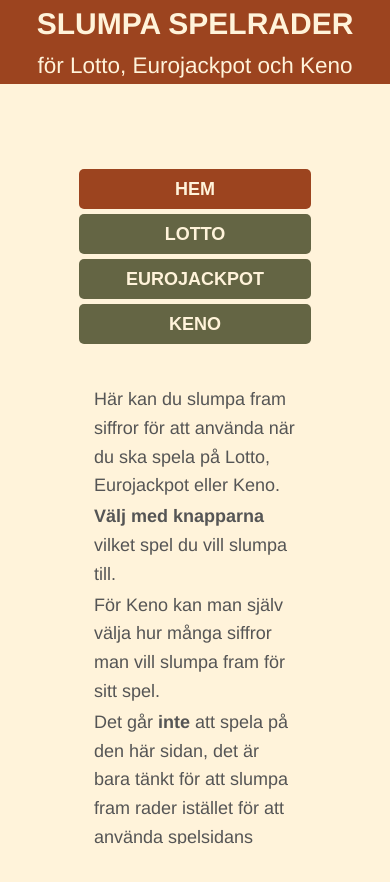
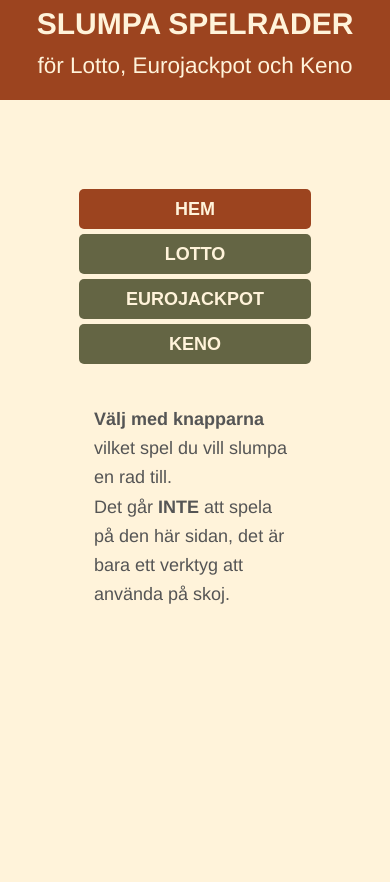
Before and after one commit to annkar73/lotto-generator, a Vue app: page / in a window 390 px wide. Shown: the top 882 px of the page. Built offline with nearby package versions, Linux system fonts and the light colour scheme.

Commit message:
adjust margins and padding

```diff
--- a/src/App.vue
+++ b/src/App.vue
@@ -54,11 +54,15 @@ html, body {
 .header {
   position: fixed;
   top: 0;
+  left: 0;
+  right: 0;
   background-color: #9c441f;
+  text-align: center;
   width: 100vw;
+  height: 100px;
   margin: 0;
   box-sizing: border-box;
-  z-index: 1;
+  z-index: 1000;
 }
 h1, h2 {
   background-color: #9c441f;
@@ -76,14 +80,15 @@ h1 {
   display: flex;
   flex: 1;
   width: 100%;
-  height: calc(100vh - 80px);
+  height: calc(100vh - 100px);
   overflow: hidden;
-  margin-top: 80px;
+  margin-top: 100px;
 }
 .nav-menu {
   width: 200px;
   background-color: #fff3da;
   padding: 15px;
+  overflow: auto;
   align-items: center;
 }
 .generator {
@@ -96,18 +101,17 @@ h1 {
 
 @media (max-width: 468px) {
   .nav-menu {
-    border: none;
     width: 100%;
+    height: auto;
   }
   .container {
     flex-direction: column;
     align-items: center;
-    margin-top: 80px;
-    height: calc(100vh - 80px);
+    margin-top: 100px;
+    height: calc(100vh - 100px);
   }
 
   .generator {
-    flex: 1;
     width: 100%;
   }
 }
--- a/src/components/FirstPage.vue
+++ b/src/components/FirstPage.vue
@@ -3,13 +3,9 @@
 
 <template>
   <div class="info">
-    <p>Här kan du slumpa fram siffror för att använda när du ska spela på Lotto, Eurojackpot eller Keno.
+    <p><span class="strong">Välj med knapparna</span> vilket spel du vill slumpa en rad till.
     </p>
-    <p><span class="strong">Välj med knapparna</span> vilket spel du vill slumpa till.
-    </p>
-    <p>För Keno kan man själv välja hur många siffror man vill slumpa fram för sitt spel.
-    </p>
-    <p>Det går <span class="strong">inte</span> att spela på den här sidan, det är bara tänkt för att slumpa fram rader istället för att använda spelsidans inbyggda slumpgenerator. Helt och hållet på skoj. </p>
+    <p>Det går <span class="strong-uppercase">inte</span> att spela på den här sidan, det är bara ett verktyg att använda på skoj. </p>
   </div>
 </template>
 
@@ -28,5 +24,11 @@ p {
 }
 .strong {
     font-weight: bold;
+
+}
+
+.strong-uppercase {
+    font-weight: bold;
+    text-transform: uppercase;
 }
 </style>
--- a/src/components/KenoGenerator.vue
+++ b/src/components/KenoGenerator.vue
@@ -18,8 +18,8 @@ const generateKenoNumbers = () => {
   <div>
     <h2>Keno</h2>
     <div class="input-group">
-      <label for="number-of-numbers">Antal nummer:</label>
-      <input for="number of numbers" type="number" v-model="numberOfNumbers" min="1" max="20">
+      <label for="number-of-numbers">Antal nummer (1-11):</label>
+      <input for="number of numbers" type="number" v-model="numberOfNumbers" min="1" max="11">
     </div>
     <button @click="generateKenoNumbers">Slumpa nummer</button>
     <div v-if="kenoNumbers.length">
```
